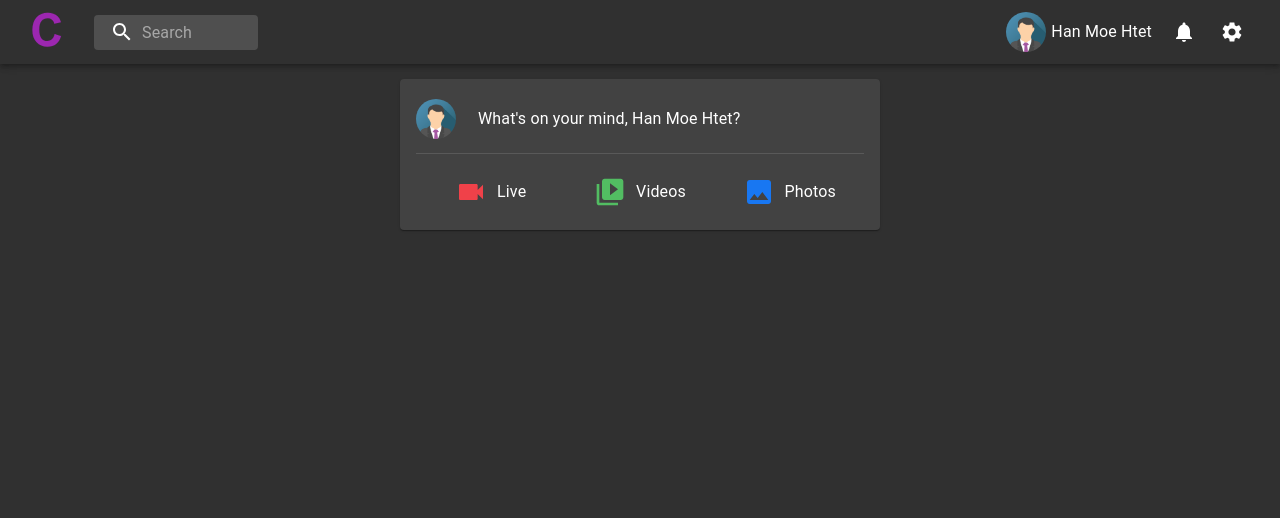
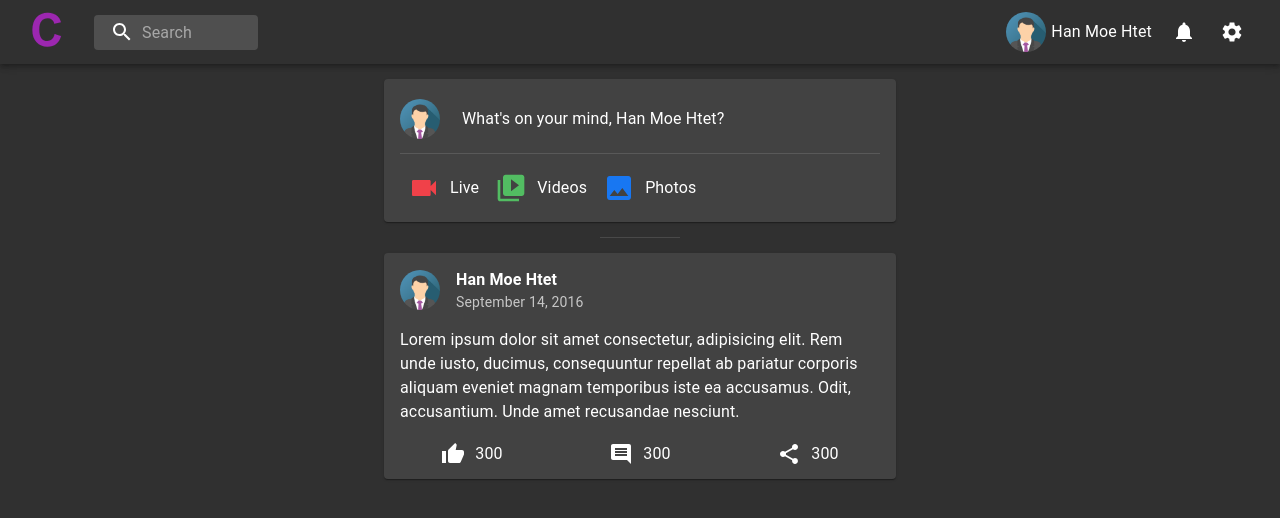
Before and after one commit to HanMoeHtet/connectd, a React (Create React App) app: page / in a window 1280 px wide. Shown: the top 518 px of the page. Built offline with nearby package versions, Linux system fonts and the light colour scheme.

Commit message:
add: post sectin

```diff
--- a/package.json
+++ b/package.json
@@ -20,6 +20,7 @@
     "date-fns": "^2.22.1",
     "dotenv": "^8.2.0",
     "history": "^4.10.1",
+    "moment": "^2.29.1",
     "react": "^17.0.2",
     "react-dom": "^17.0.2",
     "react-redux": "^7.2.4",
--- a/src/components/PostsSection/NewPostModalContent.tsx
+++ b/src/components/PostsSection/NewPostModalContent.tsx
@@ -74,9 +74,9 @@ const NewPostModalContent = React.forwardRef(() => {
         onClickAway={() => setContent(null)}
         // mouseEvent="onMouseUp"
       >
-        <Card style={{ minWidth: '33.33%', padding: 5 }}>
+        <Card style={{ width: '512px' }}>
           <CardHeader
-            style={{ textAlign: 'center', padding: 5 }}
+            style={{ textAlign: 'center', padding: '10px 5px' }}
             title="Create post"
             action={
               <IconButton aria-label="close" onClick={() => setContent(null)}>
@@ -84,7 +84,7 @@ const NewPostModalContent = React.forwardRef(() => {
               </IconButton>
             }
           />
-          <Divider />
+          <Divider style={{ margin: '0 16px' }} />
           <CardContent>
             <Box display="flex" alignItems="center">
               <Avatar src={avatarImg} style={{ marginRight: 5 }} />
--- a/src/components/PostsSection/NewPostSection.tsx
+++ b/src/components/PostsSection/NewPostSection.tsx
@@ -38,14 +38,12 @@ const NewPostSection: React.FC = () => {
           </Button>
         </Box>
         <Divider style={{ margin: '10px 0' }} />
-        <Grid container style={{ width: '100%' }}>
-          <Grid item xs={4}>
+        <Box display="flex">
           <Button
             style={{
-                width: '100%',
               alignItems: 'center',
               textTransform: 'none',
-                padding: '12px 0',
+              padding: '8px',
             }}
           >
             <Videocam
@@ -53,14 +51,11 @@ const NewPostSection: React.FC = () => {
             />
             <Typography>Live</Typography>
           </Button>
-          </Grid>
-          <Grid item xs={4}>
           <Button
             style={{
-                width: '100%',
               alignItems: 'center',
               textTransform: 'none',
-                padding: '12px 0',
+              padding: '8px',
             }}
           >
             <VideoLibrary
@@ -68,14 +63,11 @@ const NewPostSection: React.FC = () => {
             />
             <Typography>Videos</Typography>
           </Button>
-          </Grid>
-          <Grid item xs={4}>
           <Button
             style={{
-                width: '100%',
               alignItems: 'center',
               textTransform: 'none',
-                padding: '12px 0',
+              padding: '8px',
             }}
           >
             <Image
@@ -83,8 +75,7 @@ const NewPostSection: React.FC = () => {
             />
             <Typography>Photos</Typography>
           </Button>
-          </Grid>
-        </Grid>
+        </Box>
       </CardContent>
     </Card>
   );
--- /dev/null
+++ b/src/components/PostsSection/Post.tsx
@@ -0,0 +1,78 @@
+import {
+  Avatar,
+  Box,
+  Button,
+  Card,
+  CardActions,
+  CardContent,
+  CardHeader,
+  CardMedia,
+  Link,
+  makeStyles,
+  Typography,
+} from '@material-ui/core';
+import { Link as RouterLink } from 'react-router-dom';
+import React from 'react';
+import avatarImg from 'src/assets/images/avatar2.png';
+import { ThumbUp, Comment, Share } from '@material-ui/icons';
+
+const useStyles = makeStyles((theme) => ({
+  author: {
+    fontWeight: 'bold',
+    color: 'white',
+    fontSize: theme.typography.body1.fontSize,
+  },
+}));
+
+const Post: React.FC = () => {
+  const classes = useStyles();
+
+  return (
+    <Card>
+      <CardHeader
+        avatar={
+          <Link to="/" component={RouterLink}>
+            <Avatar src={avatarImg}>R</Avatar>
+          </Link>
+        }
+        title={
+          <Link to="/" component={RouterLink} className={`${classes.author}`}>
+            <span>Han Moe Htet</span>
+          </Link>
+        }
+        subheader="September 14, 2016"
+      />
+      <CardContent style={{ paddingTop: 0, paddingBottom: 5 }}>
+        <Typography>
+          Lorem ipsum dolor sit amet consectetur, adipisicing elit. Rem unde
+          iusto, ducimus, consequuntur repellat ab pariatur corporis aliquam
+          eveniet magnam temporibus iste ea accusamus. Odit, accusantium. Unde
+          amet recusandae nesciunt.
+        </Typography>
+      </CardContent>
+      {/* <CardMedia image={avatarImg} component="img" /> */}
+      <CardActions>
+        <Box flexGrow="1" display="flex" justifyContent="center">
+          <Button style={{ padding: '5px 10px' }}>
+            <ThumbUp style={{ marginRight: 10 }} />
+            <Typography>300</Typography>
+          </Button>
+        </Box>
+        <Box flexGrow="1" display="flex" justifyContent="center">
+          <Button style={{ padding: '5px 10px' }}>
+            <Comment style={{ marginRight: 10 }} />
+            <Typography>300</Typography>
+          </Button>
+        </Box>
+        <Box flexGrow="1" display="flex" justifyContent="center">
+          <Button style={{ padding: '5px 10px' }}>
+            <Share style={{ marginRight: 10 }} />
+            <Typography>300</Typography>
+          </Button>
+        </Box>
+      </CardActions>
+    </Card>
+  );
+};
+
+export default Post;
--- a/src/components/PostsSection/index.tsx
+++ b/src/components/PostsSection/index.tsx
@@ -1,11 +1,14 @@
-import { Box } from '@material-ui/core';
+import { Box, Divider } from '@material-ui/core';
 import React from 'react';
 import NewPostSection from './NewPostSection';
+import Post from './Post';
 
 const PostsSection: React.FC = () => {
   return (
-    <Box width="75%" margin="auto" padding="15px 0">
+    <Box width="512px" margin="auto" padding="15px 0">
       <NewPostSection />
+      <Divider style={{ margin: '15px auto', width: '80px' }} />
+      <Post />
     </Box>
   );
 };
```
Also changed, not shown: 1 other file (tests, documents, lock files or other folders). Lines whose indentation alone changed are shown as unchanged.
